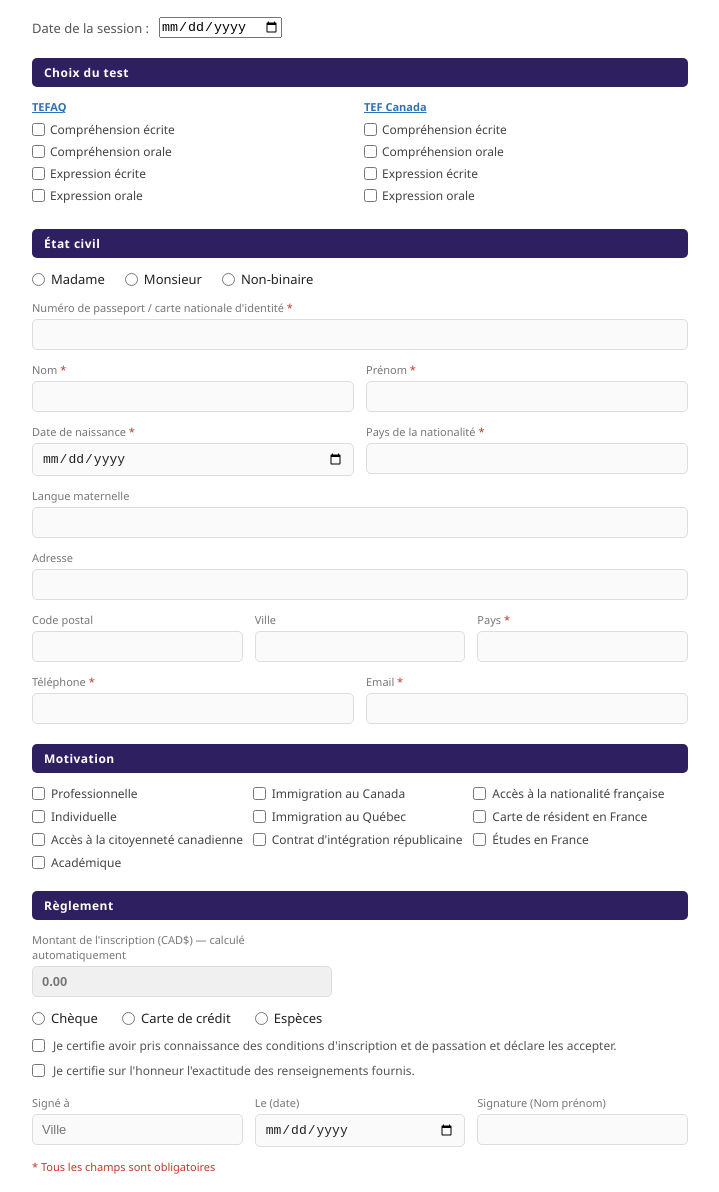
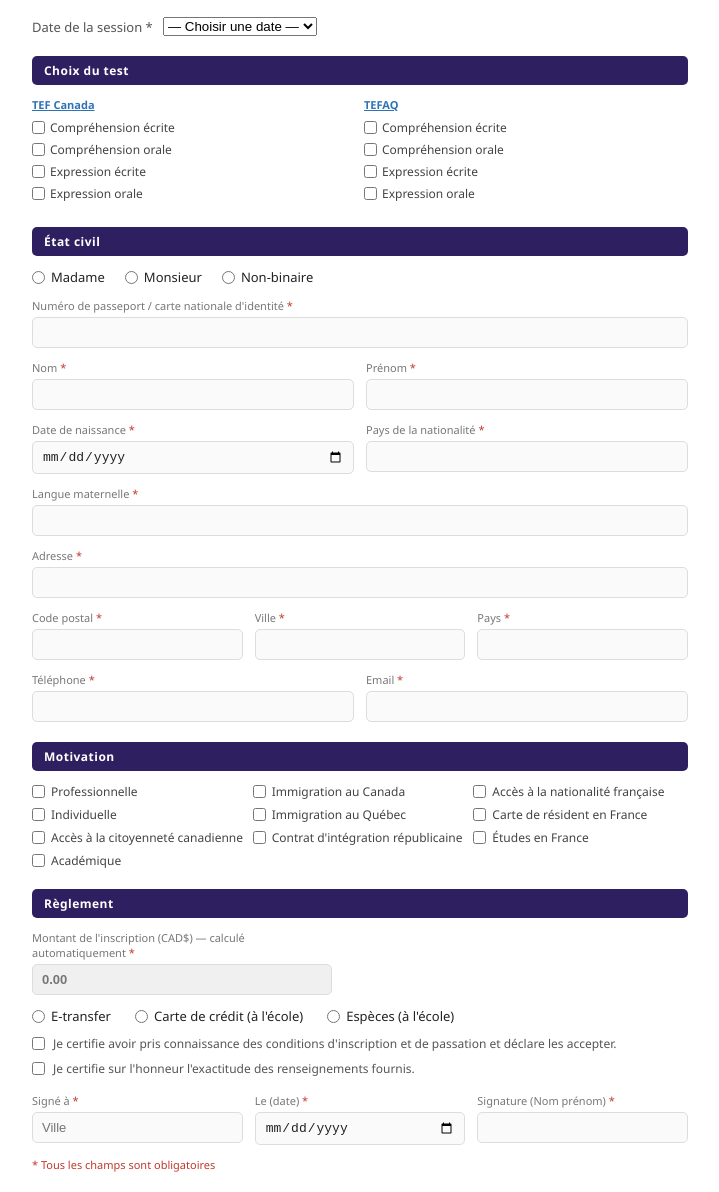
Before and after one commit to MLICA2026/tef-form, a website: page index.html in a window 1280 px wide. Shown: the part 208-1400 px from the top of the page, without its empty margins (280-999 px from the left). Drawn offline with Linux system fonts and the light colour scheme.

Commit message:
Add files via upload

```diff
--- a/index.html
+++ b/index.html
@@ -104,25 +104,27 @@
 
   <form id="form">
     <div class="date-row">
-      <label>Date de la session :</label>
-      <input type="date" name="session_date" required>
+      <label>Date de la session <span class="req">*</span></label>
+      <select name="session_date" id="session_date" required style="max-width:220px;">
+        <option value="">— Choisir une date —</option>
+      </select>
     </div>
 
     <div class="section">Choix du test</div>
     <div class="exam-grid" style="grid-template-columns:1fr 1fr;">
+      <div class="exam-col">
+        <h4>TEF Canada</h4>
+        <label><input type="checkbox" name="tefcanada" value="comprehension_ecrite" data-price="140" class="price-check"> Compréhension écrite</label>
+        <label><input type="checkbox" name="tefcanada" value="comprehension_orale" data-price="140" class="price-check"> Compréhension orale</label>
+        <label><input type="checkbox" name="tefcanada" value="expression_ecrite" data-price="70" class="price-check"> Expression écrite</label>
+        <label><input type="checkbox" name="tefcanada" value="expression_orale" data-price="70" class="price-check"> Expression orale</label>
+      </div>
       <div class="exam-col">
         <h4>TEFAQ</h4>
         <label><input type="checkbox" name="tefaq" value="comprehension_ecrite" data-price="140" class="price-check"> Compréhension écrite</label>
         <label><input type="checkbox" name="tefaq" value="comprehension_orale" data-price="140" class="price-check"> Compréhension orale</label>
         <label><input type="checkbox" name="tefaq" value="expression_ecrite" data-price="70" class="price-check"> Expression écrite</label>
         <label><input type="checkbox" name="tefaq" value="expression_orale" data-price="70" class="price-check"> Expression orale</label>
-      </div>
-      <div class="exam-col">
-        <h4>TEF Canada</h4>
-        <label><input type="checkbox" name="tefcanada" value="comprehension_ecrite" data-price="140" class="price-check"> Compréhension écrite</label>
-        <label><input type="checkbox" name="tefcanada" value="comprehension_orale" data-price="140" class="price-check"> Compréhension orale</label>
-        <label><input type="checkbox" name="tefcanada" value="expression_ecrite" data-price="70" class="price-check"> Expression écrite</label>
-        <label><input type="checkbox" name="tefcanada" value="expression_orale" data-price="70" class="price-check"> Expression orale</label>
       </div>
     </div>
 
@@ -147,14 +149,14 @@
       <div class="field"><label>Pays de la nationalité <span class="req">*</span></label><input type="text" name="pays_nationalite" required></div>
     </div>
     <div class="row">
-      <div class="field"><label>Langue maternelle</label><input type="text" name="langue_maternelle" required></div>
+      <div class="field"><label>Langue maternelle <span class="req">*</span></label><input type="text" name="langue_maternelle" required></div>
     </div>
     <div class="row">
-      <div class="field"><label>Adresse</label><input type="text" name="adresse" required></div>
+      <div class="field"><label>Adresse <span class="req">*</span></label><input type="text" name="adresse" required></div>
     </div>
     <div class="row c3">
-      <div class="field"><label>Code postal</label><input type="text" name="code_postal" required></div>
-      <div class="field"><label>Ville</label><input type="text" name="ville" required></div>
+      <div class="field"><label>Code postal <span class="req">*</span></label><input type="text" name="code_postal" required></div>
+      <div class="field"><label>Ville <span class="req">*</span></label><input type="text" name="ville" required></div>
       <div class="field"><label>Pays <span class="req">*</span></label><input type="text" name="pays" required></div>
     </div>
     <div class="row c2">
@@ -179,14 +181,14 @@
     <div class="section">Règlement</div>
     <div class="row" style="max-width:300px">
       <div class="field">
-        <label>Montant de l'inscription (CAD$) — calculé automatiquement</label>
+        <label>Montant de l'inscription (CAD$) — calculé automatiquement <span class="req">*</span></label>
         <input type="text" name="montant" required id="montant" placeholder="0.00" readonly style="background:#f0f0f0;font-weight:600;color:#2e2060;">
       </div>
     </div>
     <div class="pay-row">
-      <label><input type="radio" name="paiement" value="cheque"> Chèque</label>
-      <label><input type="radio" name="paiement" value="carte_credit"> Carte de crédit</label>
-      <label><input type="radio" name="paiement" value="especes"> Espèces</label>
+      <label><input type="radio" name="paiement" value="etransfer" required> E-transfer</label>
+      <label><input type="radio" name="paiement" value="carte_credit"> Carte de crédit (à l'école)</label>
+      <label><input type="radio" name="paiement" value="especes"> Espèces (à l'école)</label>
     </div>
 
     <div class="cert">
@@ -199,9 +201,9 @@
     </div>
 
     <div class="row c3" style="margin-top:16px">
-      <div class="field"><label>Signé à</label><input type="text" name="signe_a" required placeholder="Ville"></div>
-      <div class="field"><label>Le (date)</label><input type="date" name="signe_le" required></div>
-      <div class="field"><label>Signature (Nom prénom)</label><input type="text" name="signature" required></div>
+      <div class="field"><label>Signé à <span class="req">*</span></label><input type="text" name="signe_a" required placeholder="Ville"></div>
+      <div class="field"><label>Le (date) <span class="req">*</span></label><input type="date" name="signe_le" required></div>
+      <div class="field"><label>Signature (Nom prénom) <span class="req">*</span></label><input type="text" name="signature" required></div>
     </div>
 
     <p class="note">* Tous les champs sont obligatoires</p>
@@ -215,6 +217,47 @@
 </div>
 
 <script>
+// Generate last Saturdays of next 6 months
+function getLastSaturdays(count) {
+  const dates = [];
+  const now = new Date();
+  let year = now.getFullYear();
+  let month = now.getMonth(); // 0-based
+
+  for (let i = 0; i < count; i++) {
+    // Find last day of month
+    const lastDay = new Date(year, month + 1, 0);
+    // Go back to last Saturday (day 6)
+    const diff = (lastDay.getDay() - 6 + 7) % 7;
+    const lastSat = new Date(lastDay);
+    lastSat.setDate(lastDay.getDate() - diff);
+
+    // Only include future dates
+    if (lastSat >= now) {
+      dates.push(lastSat);
+    }
+
+    month++;
+    if (month > 11) { month = 0; year++; }
+  }
+  return dates;
+}
+
+function populateSessionDates() {
+  const sel = document.getElementById('session_date');
+  const dates = getLastSaturdays(8);
+  const months = ['janvier','février','mars','avril','mai','juin','juillet','août','septembre','octobre','novembre','décembre'];
+  dates.forEach(d => {
+    const opt = document.createElement('option');
+    const label = `${d.getDate()} ${months[d.getMonth()]} ${d.getFullYear()}`;
+    const value = d.toISOString().split('T')[0];
+    opt.value = value;
+    opt.textContent = label;
+    sel.appendChild(opt);
+  });
+}
+populateSessionDates();
+
 // Auto-calculate price
 function updatePrice() {
   const checks = document.querySelectorAll('.price-check:checked');
```
